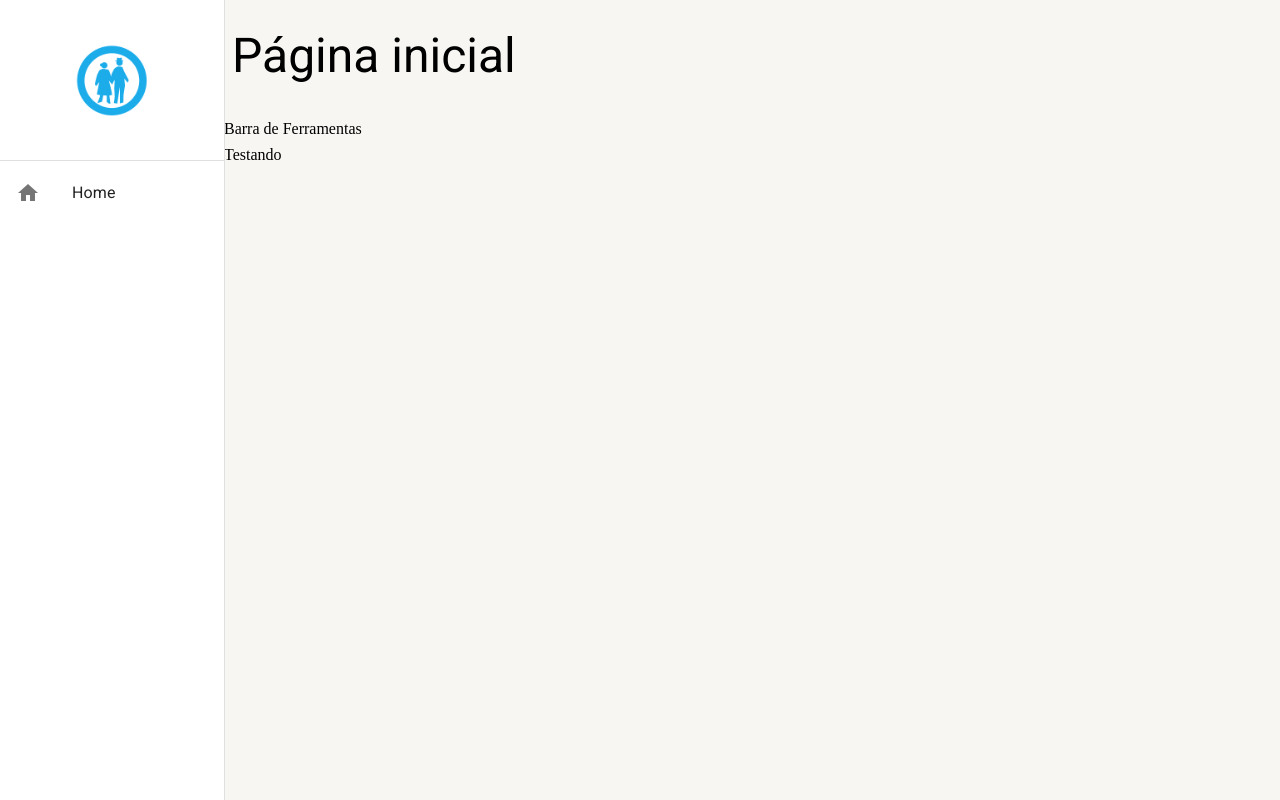
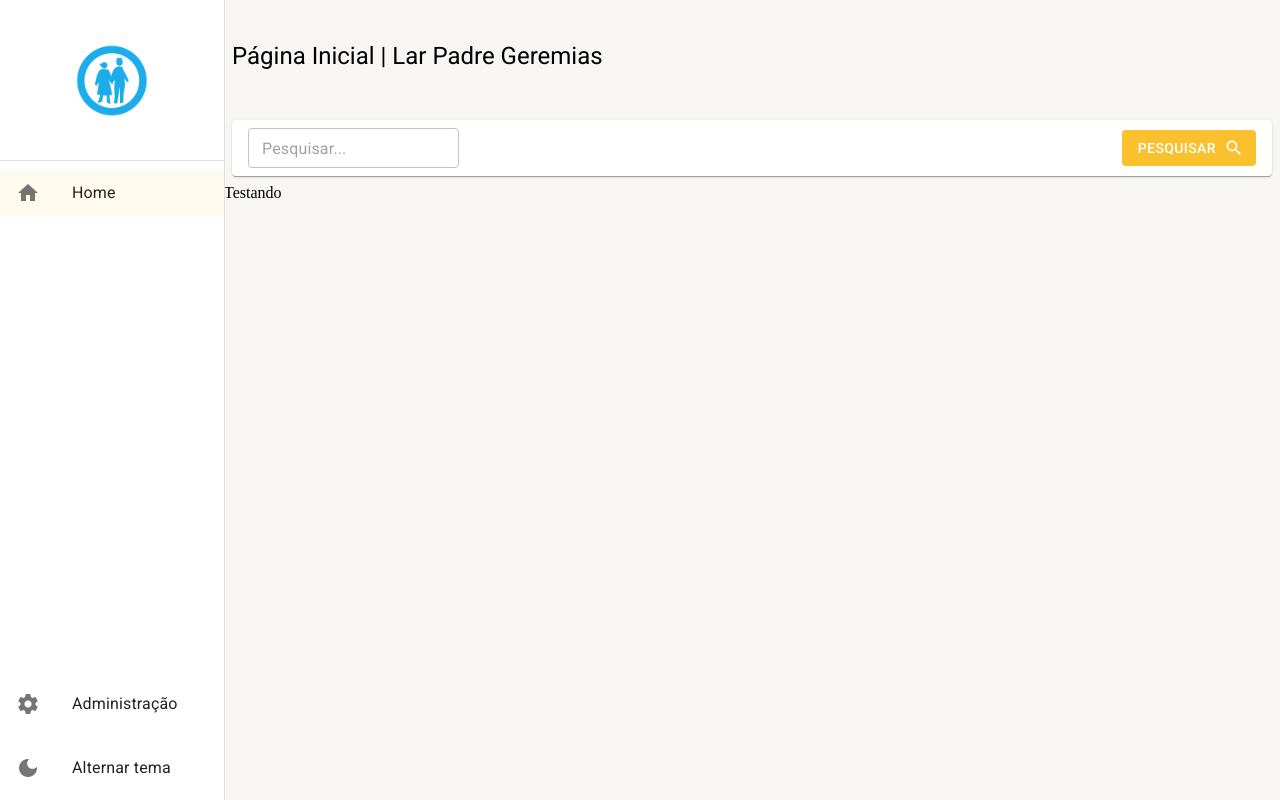
Before and after one commit to GMontanher96/frontend-asilotp, a React (Create React App) app: page /pagina-inicial in a window 1280 px wide. Built offline with nearby package versions, Linux system fonts and the light colour scheme.

Commit message:
Add and Finish toolbar on project

```diff
--- a/src/app/pages/Dashboard/Dashboard.tsx
+++ b/src/app/pages/Dashboard/Dashboard.tsx
@@ -1,9 +1,13 @@
+import { Toolbar } from "../../shared/components";
 import { LayoutBase } from "../../shared/layouts/LayoutBase";
 
 
 export const Dashboard = () => {
     return (
-        <LayoutBase titulo="Página inicial" barraDeFerramentas={<>Barra de Ferramentas</>}>
+        <LayoutBase titulo="Página Inicial | Lar Padre Geremias"
+        barraDeFerramentas={(
+            <Toolbar showInputSearch />
+        )}>
             Testando
         </LayoutBase>
     );
--- a/src/app/routes/index.tsx
+++ b/src/app/routes/index.tsx
@@ -1,7 +1,21 @@
 import { Navigate, Route, Routes } from "react-router-dom";
+import { useEffect } from 'react';
+import { useDrawerContext } from '../shared/contexts';
+
 import { Dashboard } from "../pages";
 
 export const AppRoutes = () => {
+    const { setDrawerOptions } = useDrawerContext();
+
+    useEffect(() => {
+        setDrawerOptions([
+          {
+            icon: 'home',
+            path: '/pagina-inicial',
+            label: 'Home',
+          },
+        ]);
+      }, []);
 
     return (
      <Routes>
--- a/src/app/shared/components/index.ts
+++ b/src/app/shared/components/index.ts
@@ -1 +1,2 @@
 export * from './side-menu/SideMenu';
+export * from './toolbar/Toolbar';
--- a/src/app/shared/components/side-menu/SideMenu.tsx
+++ b/src/app/shared/components/side-menu/SideMenu.tsx
@@ -1,13 +1,48 @@
-import { Drawer, useTheme, Avatar, Divider, List, ListItemButton, ListItemIcon, ListItemText, Icon, useMediaQuery } from "@mui/material";
-import { ReactNode } from "react";
-import { Box } from "@mui/system";
-import { useDrawerContext } from '../../contexts/DrawerContext';
+import { Avatar, Divider, Drawer, Icon, List, ListItemButton, ListItemIcon, ListItemText, useMediaQuery, useTheme } from '@mui/material';
+import { useMatch, useNavigate, useResolvedPath } from 'react-router-dom';
+import { Box } from '@mui/system';
+import { useAppThemeContext, useDrawerContext } from '../../contexts';
+import { ReactNode } from 'react';
+
+
+interface IListItemLinkProps {
+  to: string;
+  icon: string;
+  label: string;
+  onClick: (() => void) | undefined;
+}
+
+const ListItemLink: React.FC<IListItemLinkProps> = ({ to, icon, label, onClick }) => {
+  const navigate = useNavigate();
+
+  const resolvedPath = useResolvedPath(to);
+  const match = useMatch({ path: resolvedPath.pathname, end: false });
+
+
+  const handleClick = () => {
+    navigate(to);
+    onClick?.();
+  };
+
+  return (
+    <ListItemButton selected={!!match} onClick={handleClick}>
+      <ListItemIcon>
+        <Icon>{icon}</Icon>
+      </ListItemIcon>
+      <ListItemText primary={label} />
+    </ListItemButton>
+  );
+};
+
 
 export const SideMenu = ({ children }: { children: ReactNode }) => {
   const theme = useTheme();
   const smDown = useMediaQuery(theme.breakpoints.down('sm'));
 
-  const { isDrawerOpen, toggleDrawerOpen } = useDrawerContext();
+
+  const { isDrawerOpen, drawerOptions, toggleDrawerOpen } = useDrawerContext();
+  const { toggleTheme } = useAppThemeContext();
+
 
   return (
     <>
@@ -31,19 +66,46 @@
 
           <Box flex={1}>
             <List component="nav">
-                <ListItemButton>
-                    <ListItemIcon>
-                        <Icon>home</Icon>
-                    </ListItemIcon>
-                    <ListItemText primary="Home" />
-                </ListItemButton>
+              {drawerOptions.map(drawerOption => (
+                <ListItemLink
+                  to={drawerOption.path}
+                  key={drawerOption.path}
+                  icon={drawerOption.icon}
+                  label={drawerOption.label}
+                  onClick={smDown ? toggleDrawerOpen : undefined}
+                />
+              ))}
+            </List>
+          </Box>
+
+          <Box>
+            <List component="nav">
+              <ListItemButton >
+                <ListItemIcon>
+                  <Icon>settings</Icon>
+                </ListItemIcon>
+                <ListItemText primary="Administração" />
+              </ListItemButton>
+            </List>
+          </Box>
+
+          <Box>
+            <List component="nav">
+              <ListItemButton onClick={toggleTheme}>
+                <ListItemIcon>
+                  <Icon>dark_mode</Icon>
+                </ListItemIcon>
+                <ListItemText primary="Alternar tema" />
+              </ListItemButton>
             </List>
           </Box>
         </Box>
       </Drawer>
+
       <Box height="100vh" marginLeft={smDown ? 0 : theme.spacing(28)}>
         {children}
       </Box>
     </>
+
   );
 };
--- /dev/null
+++ b/src/app/shared/components/toolbar/Toolbar.tsx
@@ -0,0 +1,57 @@
+import { Box, TextField, Button, Paper, useTheme, Icon } from "@mui/material";
+
+interface IToolbarProps {
+  textSearch?: string;
+  showInputSearch?: boolean;
+  onEditTextSearch?: (newText: string) => void;
+  textButtonNew?: string;
+  showButtonNew?: boolean;
+  onClickNew?: () => void;
+}
+
+export const Toolbar: React.FC<IToolbarProps> = ({
+  textSearch = "",
+  showInputSearch = false,
+  onEditTextSearch,
+  onClickNew,
+  textButtonNew = "Pesquisar",
+  showButtonNew = true,
+}) => {
+  const theme = useTheme();
+
+  return (
+    <Box
+      height={theme.spacing(5)}
+      marginX={1}
+      padding={1}
+      paddingX={2}
+      display="flex"
+      alignItems="center"
+      gap={1}
+      component={Paper}
+    >
+      {showInputSearch && (
+        <TextField
+          size="small"
+          value={textSearch}
+          onChange={(e) => onEditTextSearch?.(e.target.value)}
+          placeholder="Pesquisar..."
+        />
+      )}
+
+      <Box flex={1} display="flex" justifyContent="end">
+       { showButtonNew && (
+         <Button
+         color="primary"
+         disableElevation
+         variant="contained"
+         onClick={onClickNew}
+         endIcon={<Icon>search</Icon>}
+       >
+         {textButtonNew}
+       </Button>
+       )}
+      </Box>
+    </Box>
+  );
+};
--- a/src/app/shared/contexts/DrawerContext.tsx
+++ b/src/app/shared/contexts/DrawerContext.tsx
@@ -1,9 +1,17 @@
 import { createContext, useState, useCallback, useContext, ReactNode } from "react";
 
+
+interface IDrawerOption {
+    icon: string;
+    path: string;
+    label: string;
+  }
 
 interface IDrawerContextData {
     isDrawerOpen: boolean;
     toggleDrawerOpen: () => void;
+    drawerOptions: IDrawerOption[];
+  setDrawerOptions: (newDrawerOptions: IDrawerOption[]) => void;
 }
 
 
@@ -14,15 +22,20 @@
 }
 
 export const DrawerProvider = ( { children }: {children: ReactNode}) => {
+    const [drawerOptions, setDrawerOptions] = useState<IDrawerOption[]>([]);
     const [isDrawerOpen, setIsDrawerOpen] = useState(false);
 
     const toggleDrawerOpen = useCallback(() => {
         setIsDrawerOpen(oldDrawerOpen => !oldDrawerOpen);
     }, []);
 
+    const handleSetDrawerOptions = useCallback((newDrawerOptions: IDrawerOption[]) => {
+        setDrawerOptions(newDrawerOptions);
+      }, []);
+
 
     return (
-        <DrawerContext.Provider value={{isDrawerOpen, toggleDrawerOpen }}>
+        <DrawerContext.Provider value={{ isDrawerOpen, drawerOptions, toggleDrawerOpen, setDrawerOptions: handleSetDrawerOptions }}>
        {children}
         </DrawerContext.Provider>
     );
--- a/src/app/shared/layouts/LayoutBase.tsx
+++ b/src/app/shared/layouts/LayoutBase.tsx
@@ -46,7 +46,7 @@
           whiteSpace="nowrap"
           overflow="hidden"
           textOverflow="ellipsis"
-          variant={smDown ? 'h5' : mdDown ? 'h4' : 'h3'}
+          variant={smDown ? 'h5' : mdDown ? 'h4' : 'h5'}
         >
           {titulo}
         </Typography>
```
